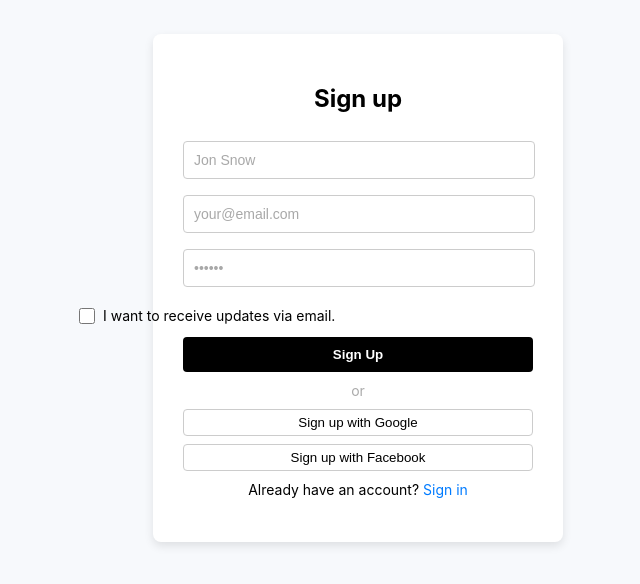
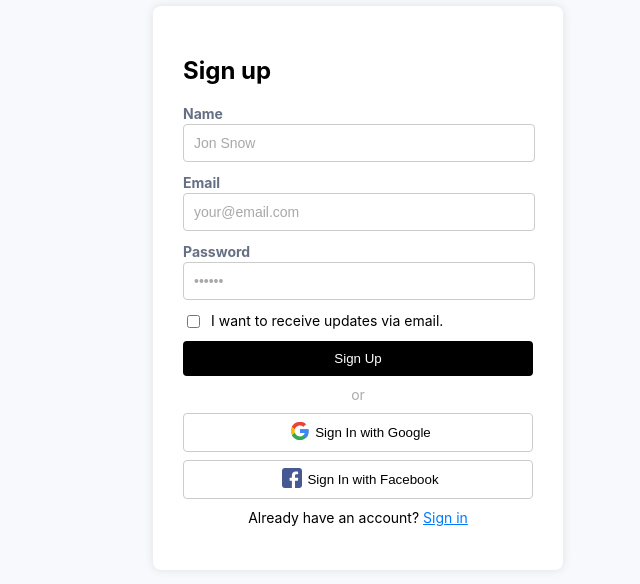
Before and after one commit to suraj-jadhav07/hackathon-chatbot-ui, a React (Create React App) app: page /signup in a window 1280 px wide. Shown: the part 112-696 px from the top of the page, without its empty margins (282-922 px from the left). Built offline with nearby package versions, Linux system fonts and the light colour scheme.

Commit message:
created common css file for form

```diff
--- a/src/components/Login.js
+++ b/src/components/Login.js
@@ -1,24 +1,24 @@
 import React from "react";
-import "../styles/Login.css";
+import "../styles/Form.css";
 import fbLogo from "../images/facebook.svg";
 import googleLogo from "../images/google.svg";
 
 
 const Login = () => {
     return (
-        <div className="login-container">
-            <div className="login-box">
+        <div className="form-container">
+            <div className="form-box">
                 <h2 className="form-header">Sign in</h2>
-                <form className="login-form">
+                <form className="form">
                     <label className="input-label">Email</label>
                     <input type="email" placeholder="Email" defaultValue="your@email.com" />
                     <label className="input-label">Password</label>
                     <input type="password" placeholder="Password" defaultValue="••••••" />
-                    <label className="login-checkbox-container">
+                    <label className="checkbox-container">
                         <input type="checkbox" /> Remember me
                     </label>
                 </form>
-                <button className="login-button">Sign In</button>
+                <button className="submit-button">Sign In</button>
                 <a href="#" className="link-forgot-password">Forgot your password?</a>
                 <div className="divider">or</div>
                 <button className="google-button">
@@ -29,7 +29,7 @@ const Login = () => {
                     <img src={fbLogo} alt="Facebook logo" className="logo" />
                     Sign In with Facebook
                 </button>
-                <p className="signin-text">Don't have an account? <a href="#">Sign Up</a></p>
+                <p className="signin-text">Don't have an account? <a href="/signup">Sign Up</a></p>
             </div>
         </div>
     );
--- a/src/components/SignUp.js
+++ b/src/components/SignUp.js
@@ -1,7 +1,9 @@
 import React, { useState } from "react";
-import "../styles/SignUp.css";
+import "../styles/Form.css";
 import "../styles/Common.css";
 import { useNavigate } from "react-router-dom";
+import fbLogo from "../images/facebook.svg";
+import googleLogo from "../images/google.svg";
 
 const Signup = () => {
 
@@ -17,21 +19,30 @@ const Signup = () => {
     }
 
     return (
-        <div className="signup-container">
-            <div className="signup-box">
-                <h2>Sign up</h2>
-                <form className="signup-form">
+        <div className="form-container">
+            <div className="form-box">
+                <h2 className="form-header">Sign up</h2>
+                <form className="form">
+                <label className="input-label">Name</label>
                     <input type="text" placeholder="Full name" defaultValue="Jon Snow" />
+                <label className="input-label">Email</label>
                     <input type="email" placeholder="Email" defaultValue="your@email.com" />
+                <label className="input-label">Password</label>
                     <input type="password" placeholder="Password" defaultValue="••••••" />
                     <label className="checkbox-container">
                         <input type="checkbox" /> I want to receive updates via email.
                     </label>
                 </form>
-                <button className="signup-button" onClick={handleSignUp} disabled={loading}>{loading ? <span className="loader"></span> : "Sign Up"}</button>
+                <button className="submit-button" onClick={handleSignUp} disabled={loading}>{loading ? <span className="loader"></span> : "Sign Up"}</button>
                 <div className="divider">or</div>
-                <button className="google-button">Sign up with Google</button>
-                <button className="facebook-button">Sign up with Facebook</button>
+                <button className="google-button">
+                    <img src={googleLogo} alt="Google logo" className="logo" />
+                    Sign In with Google
+                </button>
+                <button className="facebook-button">
+                    <img src={fbLogo} alt="Facebook logo" className="logo" />
+                    Sign In with Facebook
+                </button>
                 <p className="signin-text">Already have an account? <a href="/otp">Sign in</a></p>
             </div>
         </div>
--- /dev/null
+++ b/src/styles/Form.css
@@ -0,0 +1,115 @@
+.form-container {
+    display: flex;
+    justify-content: center;
+    align-items: center;
+    height: 100vh;
+    background-color: #f7f9fc;
+}
+
+.form-box {
+    background: #fff;
+    padding: 30px;
+    border-radius: 8px;
+    box-shadow: 0 0 10px rgba(0, 0, 0, 0.1);
+    width: 350px;
+}
+
+.form-header {
+    font-size: 24px;
+    margin-bottom: 20px;
+    text-align: left;
+}
+
+.input-label {
+    display: block;
+    font-size: 14px;
+    font-weight: bold;
+    margin-top: 10px;
+    color: hsl(220deg 20% 35% / 83%)
+}
+
+input[type="email"],
+input[type="password"],
+input[type="text"] {
+    width: calc(100% - 20px);
+    padding: 10px;
+    margin: 2px 0;
+    border: 1px solid #ccc;
+    border-radius: 4px;
+    font-size: 14px;
+    color: #55555582;
+}
+
+.checkbox-container {
+    display: flex;
+    gap: 8px;
+    font-size: 14px;
+    margin: 10px 0;
+}
+
+.submit-button {
+    width: 100%;
+    padding: 10px;
+    background-color: #000;
+    color: white;
+    border: none;
+    border-radius: 4px;
+    cursor: pointer;
+}
+
+.submit-button:hover {
+    background-color: #333;
+}
+
+.link-forgot-password {
+    display: block;
+    text-align: center;
+    margin: 10px 0;
+}
+
+a {
+    font-size: 14px;
+    color: #007bff;
+}
+
+a:hover {
+    color: #7bb8f9;
+}
+
+.divider {
+    text-align: center;
+    margin: 10px 0;
+    font-size: 14px;
+    color: #aaa;
+}
+
+.google-button,
+.facebook-button {
+    width: 100%;
+    padding: 5px;
+    border: 1px solid #ccc;
+    border-radius: 4px;
+    cursor: pointer;
+    margin-bottom: 8px;
+    background: white;
+    display: flex;
+    align-items: center;
+    justify-content: center;
+}
+
+.logo {
+    width: 20px;
+    height: 20px;
+    margin: 2px 5px 5px 5px;
+}
+
+.google-button:hover,
+.facebook-button:hover {
+    background-color: #f5f5f5;
+}
+
+.signin-text {
+    text-align: center;
+    font-size: 14px;
+    margin-top: 10px;
+}
```
